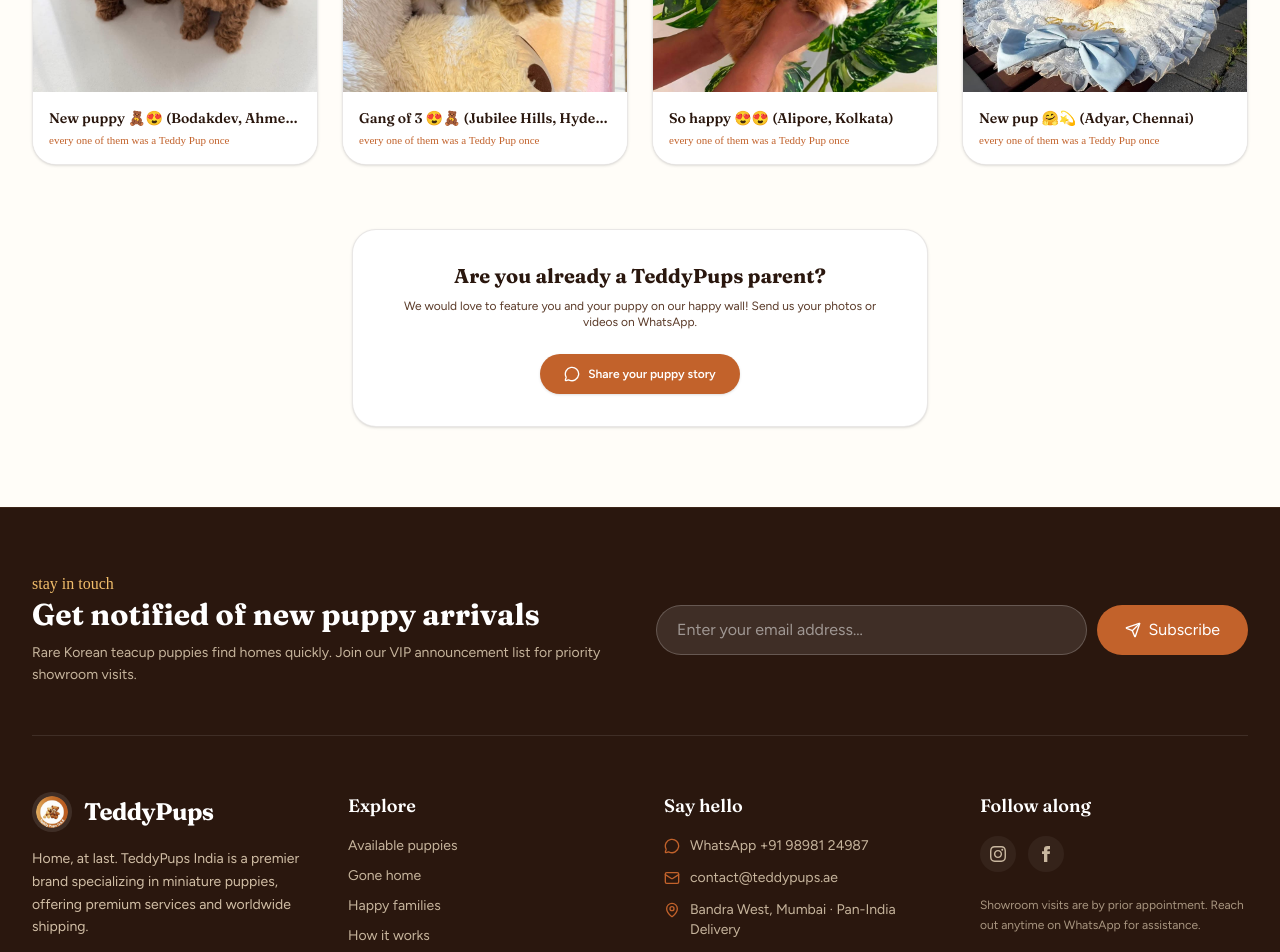
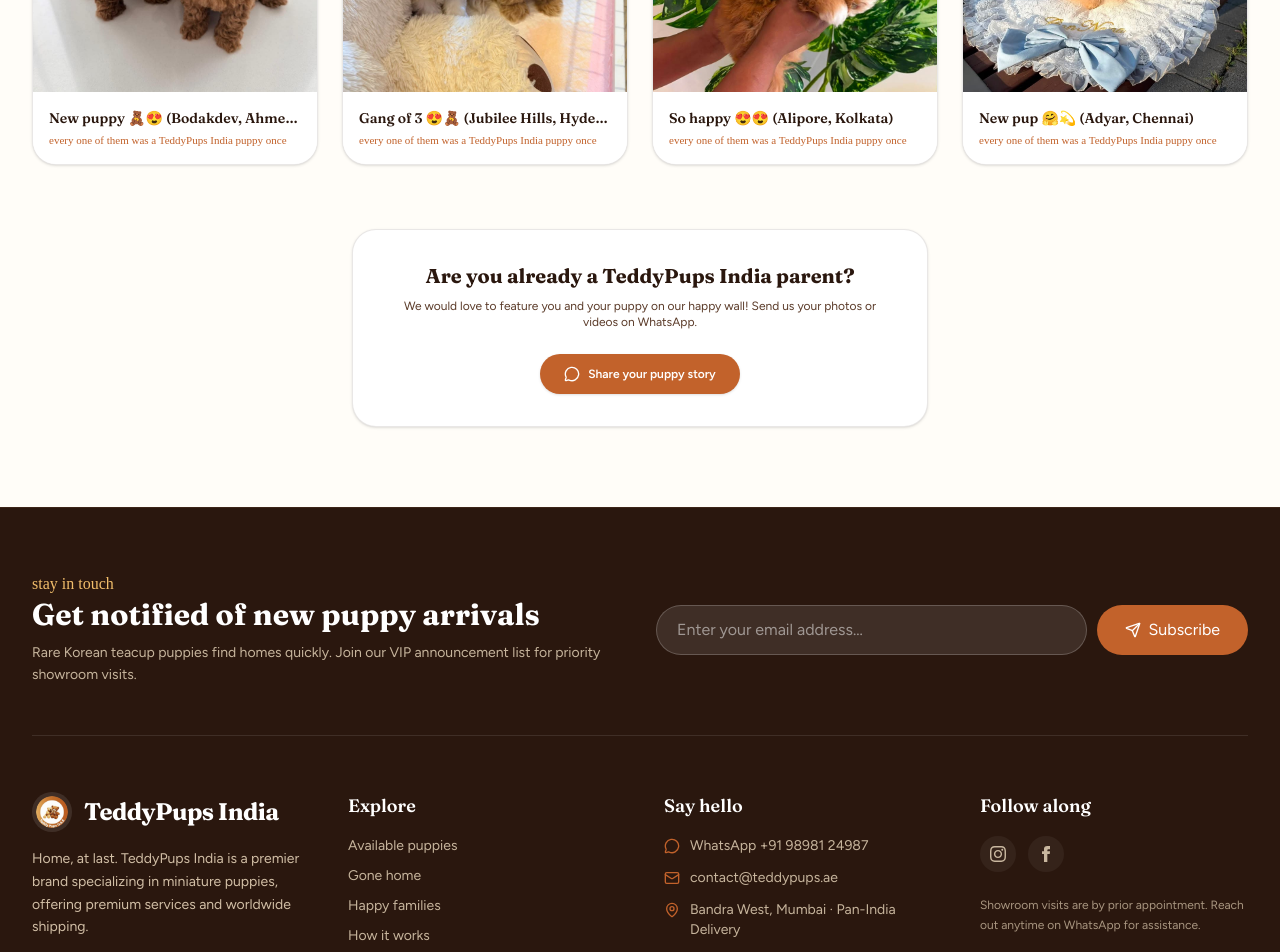
Before and after one commit to bavaliyamehulbhai/puppy-website-clone, a React (Vite) app: page /happy-families in a window 1280 px wide. Shown: the part 1340-2292 px from the top of the page. Built offline with nearby package versions, Linux system fonts and the light colour scheme; a web font is replaced by a local one.

Commit message:
chore: standardize brand name strictly to 'TeddyPups India' everywhere

```diff
--- a/index.html
+++ b/index.html
@@ -4,7 +4,7 @@
     <meta charset="UTF-8" />
     <link rel="icon" type="image/png" href="/assets/brand/logo.png" />
     <meta name="viewport" content="width=device-width, initial-scale=1.0" />
-    <title>TeddyPups India — Premium Teacup & Miniature Puppies</title>
+    <title>TeddyPups India — Premium Teacup Puppies</title>
     <meta name="description" content="Meet your new best friend in our Mumbai showroom, or adopt an imported miniature teacup puppy with safe climate-controlled pan-India delivery." />
     <!-- Google Fonts -->
     <link rel="preconnect" href="https://fonts.googleapis.com">
--- a/src/components/layout/Footer.jsx
+++ b/src/components/layout/Footer.jsx
@@ -70,12 +70,12 @@ function Footer() {
             <div className="flex items-center gap-3">
               <img
                 src="/assets/brand/logo.png"
-                alt="TeddyPups"
+                alt="TeddyPups India"
                 className="w-10 h-10 rounded-full bg-white/10 p-1"
                 onError={(e) => { e.target.style.display = 'none'; }}
               />
               <span className="font-serif text-2xl font-bold tracking-tight text-white">
-                TeddyPups
+                TeddyPups India
               </span>
             </div>
             <p className="text-sm text-[#FBE9CC]/80 leading-relaxed">
--- a/src/components/layout/Navbar.jsx
+++ b/src/components/layout/Navbar.jsx
@@ -34,7 +34,7 @@ function Navbar() {
           />
           <div className="flex flex-col">
             <span className="font-serif text-2xl font-bold tracking-tight text-[#2A170E] leading-none">
-              TeddyPups
+              TeddyPups India
             </span>
             <span className="font-script text-xs text-[#C2622B] tracking-wide mt-0.5">
               every puppy is family
--- a/src/components/sections/TrustSection.jsx
+++ b/src/components/sections/TrustSection.jsx
@@ -16,7 +16,7 @@ function TrustSection() {
       <Container>
         <SectionHeading
           eyebrow="puppy passport"
-          title="Why families trust TeddyPups"
+          title="Why families trust TeddyPups India"
           description="Every detail is managed to ensure health, safety, and an experience full of delight."
         />
 
--- a/src/pages/Contact.jsx
+++ b/src/pages/Contact.jsx
@@ -93,7 +93,7 @@ function Contact() {
             ) : (
               <form onSubmit={handleSubmit} className="space-y-6">
                 <div className="border-b border-[#2A170E]/10 pb-4 mb-6">
-                  <span className="font-script text-2xl text-[#2A170E]">Dear TeddyPups,</span>
+                  <span className="font-script text-2xl text-[#2A170E]">Dear TeddyPups India,</span>
                 </div>
 
                 {/* Mad-Libs Prose Form */}
--- a/src/pages/HappyFamilies.jsx
+++ b/src/pages/HappyFamilies.jsx
@@ -76,7 +76,7 @@ function HappyFamilies() {
                   {moment.title}
                 </h4>
                 <p className="font-script text-[11px] text-[#C2622B] mt-1">
-                  every one of them was a Teddy Pup once
+                  every one of them was a TeddyPups India puppy once
                 </p>
               </div>
             </div>
@@ -86,7 +86,7 @@ function HappyFamilies() {
         {/* Share your moment CTA */}
         <div className="mt-16 text-center bg-white rounded-3xl p-8 border border-[#2A170E]/10 max-w-xl mx-auto shadow-sm">
           <h3 className="font-serif text-xl font-bold text-[#2A170E] mb-2">
-            Are you already a TeddyPups parent?
+            Are you already a TeddyPups India parent?
           </h3>
           <p className="text-xs text-[#5A3A28] mb-6">
             We would love to feature you and your puppy on our happy wall! Send us your photos or videos on WhatsApp.
--- a/src/pages/HowItWorks.jsx
+++ b/src/pages/HowItWorks.jsx
@@ -26,7 +26,7 @@ function HowItWorks() {
             How It Works
           </h1>
           <p className="text-base text-[#5A3A28] leading-relaxed">
-            Whether you choose to visit our Bandra West, Mumbai showroom or order a rare miniature teacup breed from certified overseas breeders, TeddyPups is here to make your experience unforgettable.
+            Whether you choose to visit our Bandra West, Mumbai showroom or order a rare miniature teacup breed from certified overseas breeders, TeddyPups India is here to make your experience unforgettable.
           </p>
         </div>
 
@@ -194,7 +194,7 @@ function HowItWorks() {
         {/* Tab 4: Why Choose Us */}
         {activeTab === 'whyUs' && (
           <div className="bg-white rounded-3xl p-8 sm:p-12 border border-[#2A170E]/10 max-w-4xl mx-auto shadow-sm space-y-6">
-            <h3 className="font-serif text-2xl font-bold text-[#2A170E]">Why Discerning Families Choose TeddyPups</h3>
+            <h3 className="font-serif text-2xl font-bold text-[#2A170E]">Why Discerning Families Choose TeddyPups India</h3>
             <p className="text-sm text-[#5A3A28] leading-relaxed">
               Adopting a teacup companion requires extreme attention to genetics, ethical breeding, and health standards. Here is why families repeatedly recommend us:
             </p>
```
